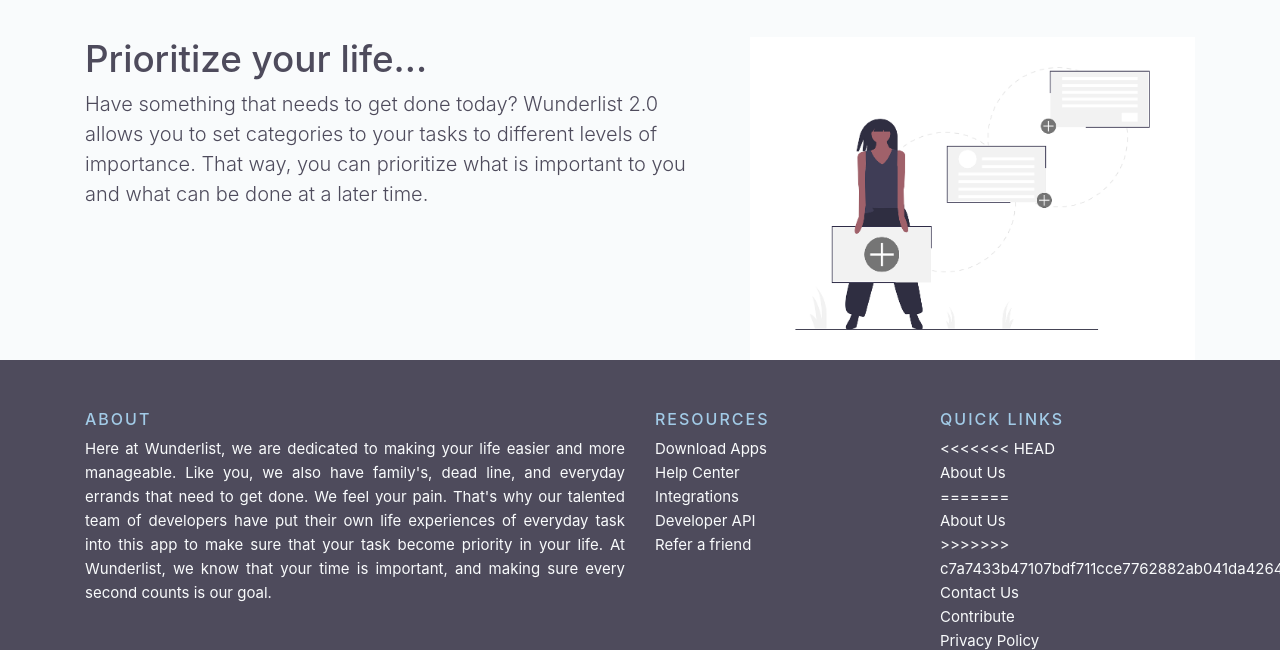
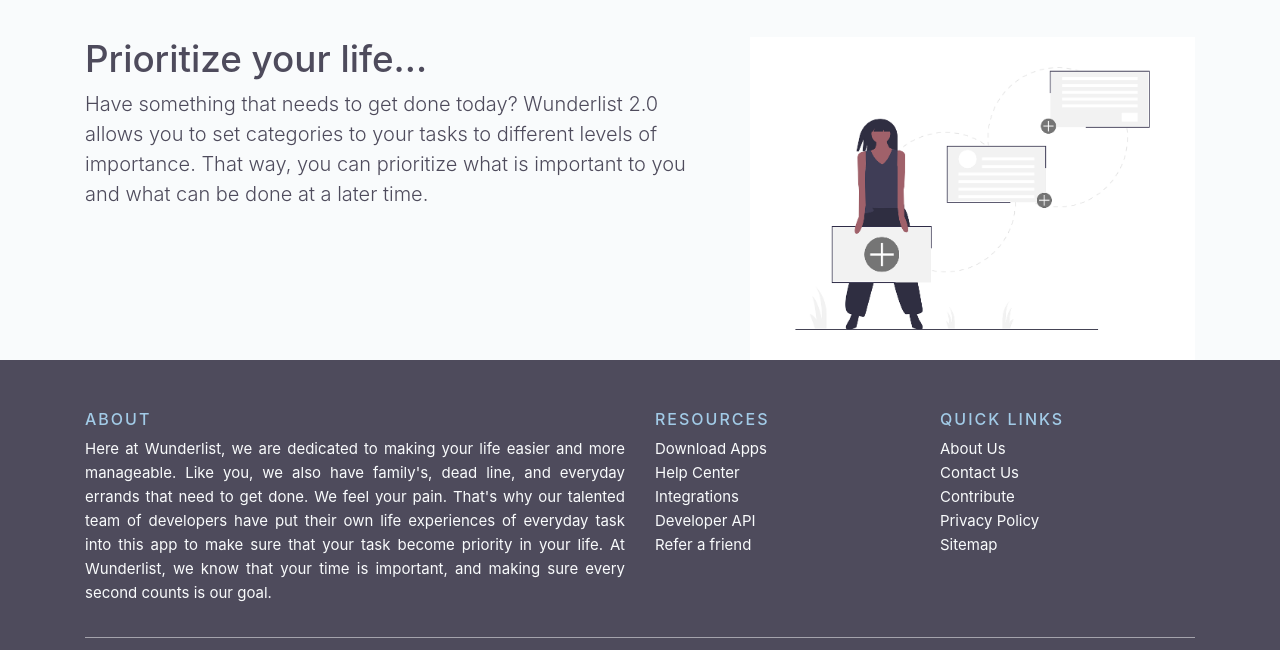
Before and after one commit to wunderlist2-bw-august-2019/landing-page, a plain HTML site: page html/features.html in a window 1280 px wide. Shown: the part 1156-1806 px from the top of the page. Drawn offline with nearby package versions, Linux system fonts and the light colour scheme.

Commit message:
fixed features.html quick links

```diff
--- a/html/features.html
+++ b/html/features.html
@@ -201,11 +201,7 @@
           <div class="col-xs-6 col-md-3">
             <h6>Quick Links</h6>
             <ul class="footer-links">
-<<<<<<< HEAD
               <li><a href="../html/about_us.html">About Us</a></li>
-=======
-              <li><a href="./about_us.html">About Us</a></li>
->>>>>>> c7a7433b47107bdf711cce7762882ab041da4264
               <li><a href="http://scanfcode.com/contact/">Contact Us</a></li>
               <li>
                 <a href="http://scanfcode.com/contribute-at-scanfcode/"
```
